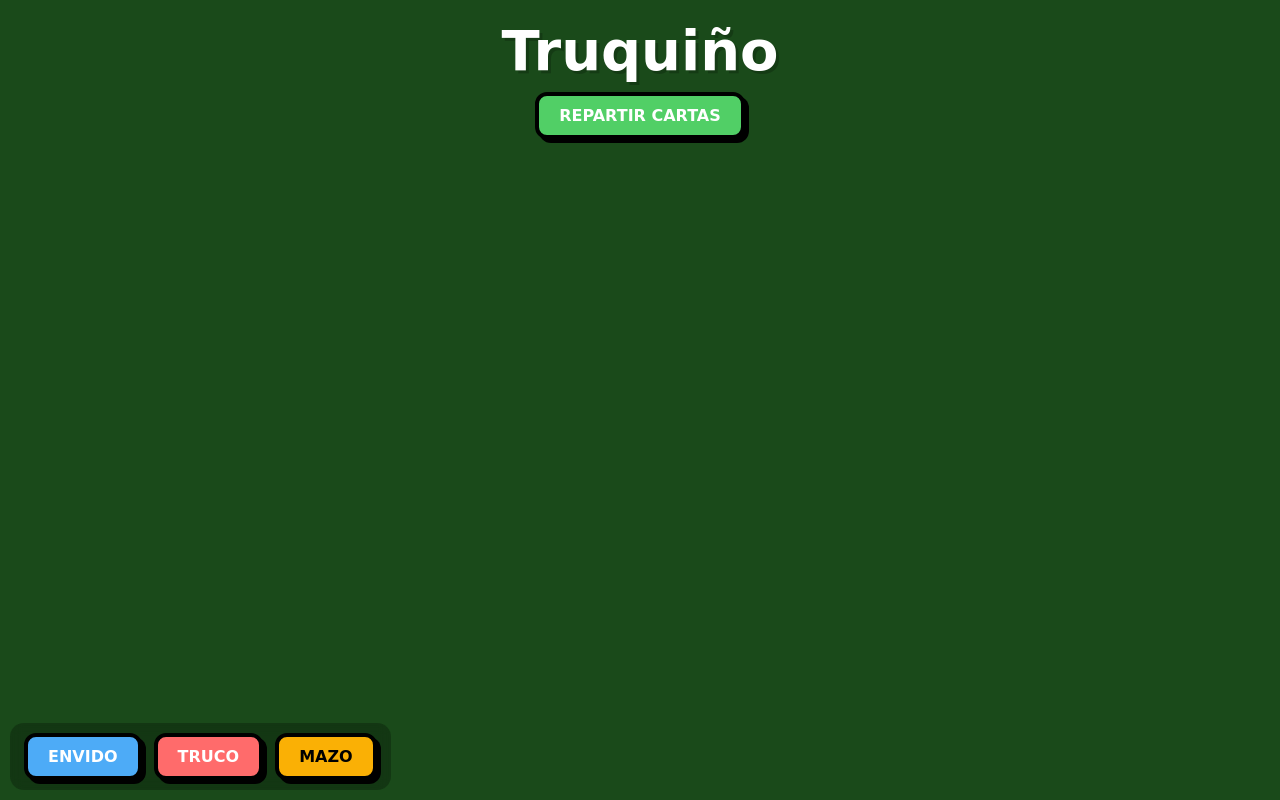
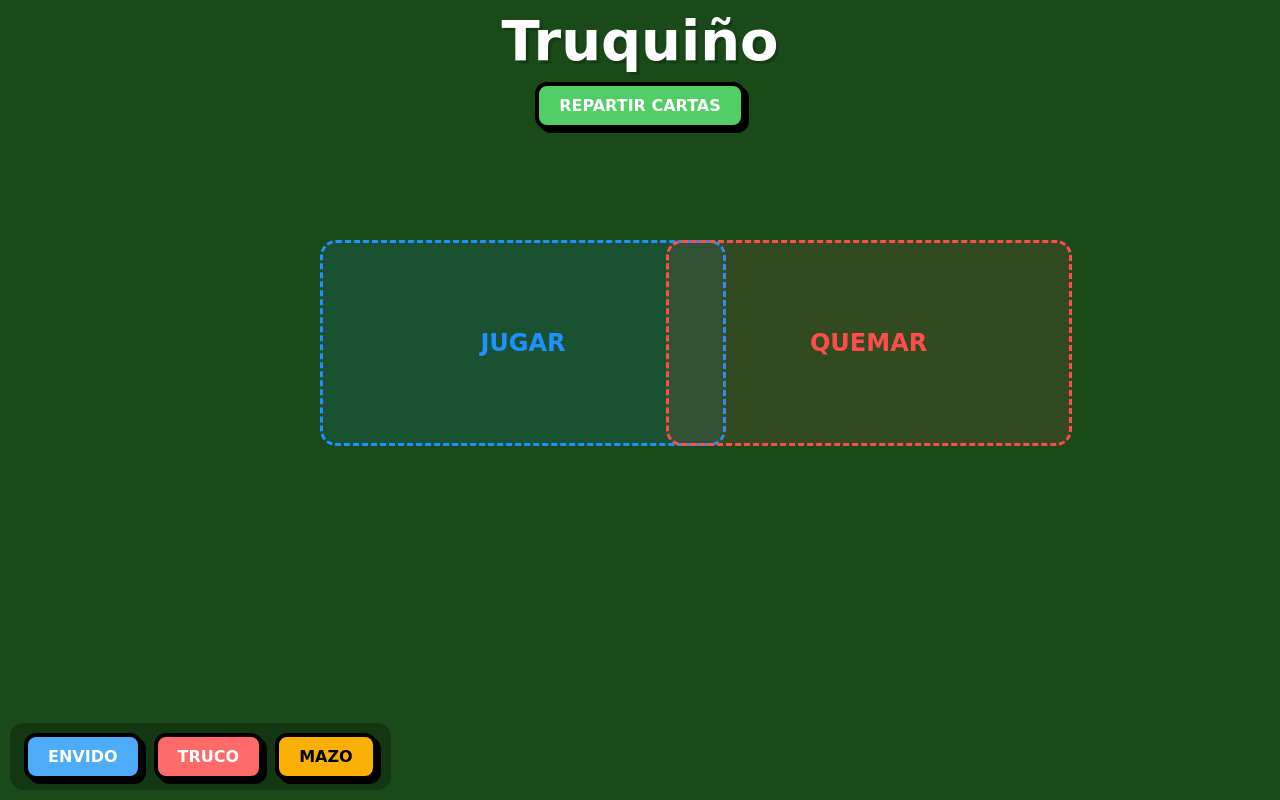
Before and after one commit to RAQrodrigo/Trutru-frontend, a React (Vite) app: page /game in a window 1280 px wide. Built offline with nearby package versions, Linux system fonts and the light colour scheme.

Commit message:
Zonas de quemar y jugar

```diff
--- /dev/null
+++ b/src/components/BurnZone/BurnZone.css
@@ -0,0 +1,27 @@
+.burn-zone {
+  position: fixed;
+
+  /* 👇 POSICIÓN (lado izquierdo) */
+  top: 30%;
+  left: 52%;
+
+  /* 👇 TAMAÑO */
+  width: 400px;
+  height: 200px;
+
+  /* 👇 ESTÉTICA */
+  border: 3px dashed #ff4d4d;
+  border-radius: 16px;
+
+  display: flex;
+  align-items: center;
+  justify-content: center;
+
+  font-size: 24px;
+  font-weight: bold;
+  color: #ff4d4d;
+
+  background: rgba(255, 77, 77, 0.1);
+
+  pointer-events: none; /* 🔑 no bloquea drag */
+}
--- /dev/null
+++ b/src/components/BurnZone/BurnZone.jsx
@@ -0,0 +1,10 @@
+import React from "react";
+import "./BurnZone.css";
+
+const BurnZone = ({ visible }) => {
+  if (!visible) return null;
+
+  return <div className="burn-zone">QUEMAR</div>;
+};
+
+export default BurnZone;
--- a/src/components/GameTable/GameTable.css
+++ b/src/components/GameTable/GameTable.css
@@ -11,7 +11,7 @@
 
 .top-interface {
   position: absolute;
-  top: 20px;
+  top: 10px;
   left: 0;
   right: 0;
   display: flex;
--- a/src/components/GameTable/GameTable.jsx
+++ b/src/components/GameTable/GameTable.jsx
@@ -3,12 +3,17 @@ import { useGame } from "../../hooks/useGame";
 import Hand from "../Hand/Hand";
 import Button from "../UI/Button";
 import "./GameTable.css";
+import PlayZone from "../PlayZone/PlayZone";
+import BurnZone from "../BurnZone/BurnZone";
 
 const GameTable = () => {
-  const { cards, dealCards, handleCardDrop } = useGame();
+  const { cards, dealCards, handleCardDrop, isDragging, setIsDragging } =
+    useGame();
 
   return (
     <div className="game-table">
+      <PlayZone visible={true} />
+      <BurnZone visible={true} />
       <div className="top-interface">
         <h1>Truquiño</h1>
         <Button onClick={dealCards} className="btn-repartir">
--- /dev/null
+++ b/src/components/PlayZone/PlayZone.css
@@ -0,0 +1,27 @@
+.play-zone {
+  position: fixed;
+
+  /* 👇 POSICIÓN */
+  top: 30%;
+  left: 25%;
+
+  /* 👇 TAMAÑO */
+  width: 400px;
+  height: 200px;
+
+  /* 👇 ESTÉTICA */
+  border: 3px dashed #1e90ff;
+  border-radius: 16px;
+
+  display: flex;
+  align-items: center;
+  justify-content: center;
+
+  font-size: 24px;
+  font-weight: bold;
+  color: #1e90ff;
+
+  background: rgba(30, 144, 255, 0.1);
+
+  pointer-events: none; /* 🔑 no bloquea drag */
+}
--- /dev/null
+++ b/src/components/PlayZone/PlayZone.jsx
@@ -0,0 +1,10 @@
+import React from "react";
+import "./PlayZone.css";
+
+const PlayZone = ({ visible }) => {
+  if (!visible) return null;
+
+  return <div className="play-zone">JUGAR</div>;
+};
+
+export default PlayZone;
--- a/src/constants/gameData.js
+++ b/src/constants/gameData.js
@@ -14,9 +14,9 @@ export const CARD_IMAGES = [
 ];
 
 export const INITIAL_POSITIONS = [
-  { x: -100, y: 110, rotate: -15 }, // Card 1
-  { x: 0, y: 100, rotate: 0 }, // Card 2
-  { x: 100, y: 110, rotate: 15 }, // Card 3
+  { x: -75, y: 110, rotate: -15 }, // Card 1
+  { x: 25, y: 100, rotate: 0 }, // Card 2
+  { x: 125, y: 110, rotate: 15 }, // Card 3
 ];
 
 // Position where the deck is located (off-screen or specific spot)
--- a/src/hooks/useGame.js
+++ b/src/hooks/useGame.js
@@ -7,6 +7,7 @@ import {
 
 export const useGame = () => {
   const [cards, setCards] = useState([]);
+  const [isDragging, setIsDragging] = useState(false);
 
   const dealCards = () => {
     if (cards.length > 0) {
@@ -45,6 +46,7 @@ export const useGame = () => {
   };
 
   const handleCardDrop = (id) => {
+    setIsDragging(false);
     // Snap back to home position on drop
     setCards((prev) =>
       prev.map((card) =>
@@ -57,5 +59,9 @@ export const useGame = () => {
     cards,
     dealCards,
     handleCardDrop,
+    isDragging,
+    setIsDragging,
   };
 };
+
+export default useGame;
```
Also changed, not shown: src/components/Card/Card.jsx (+4 -4 lines), src/components/Hand/Hand.jsx (+3 -7 lines).
